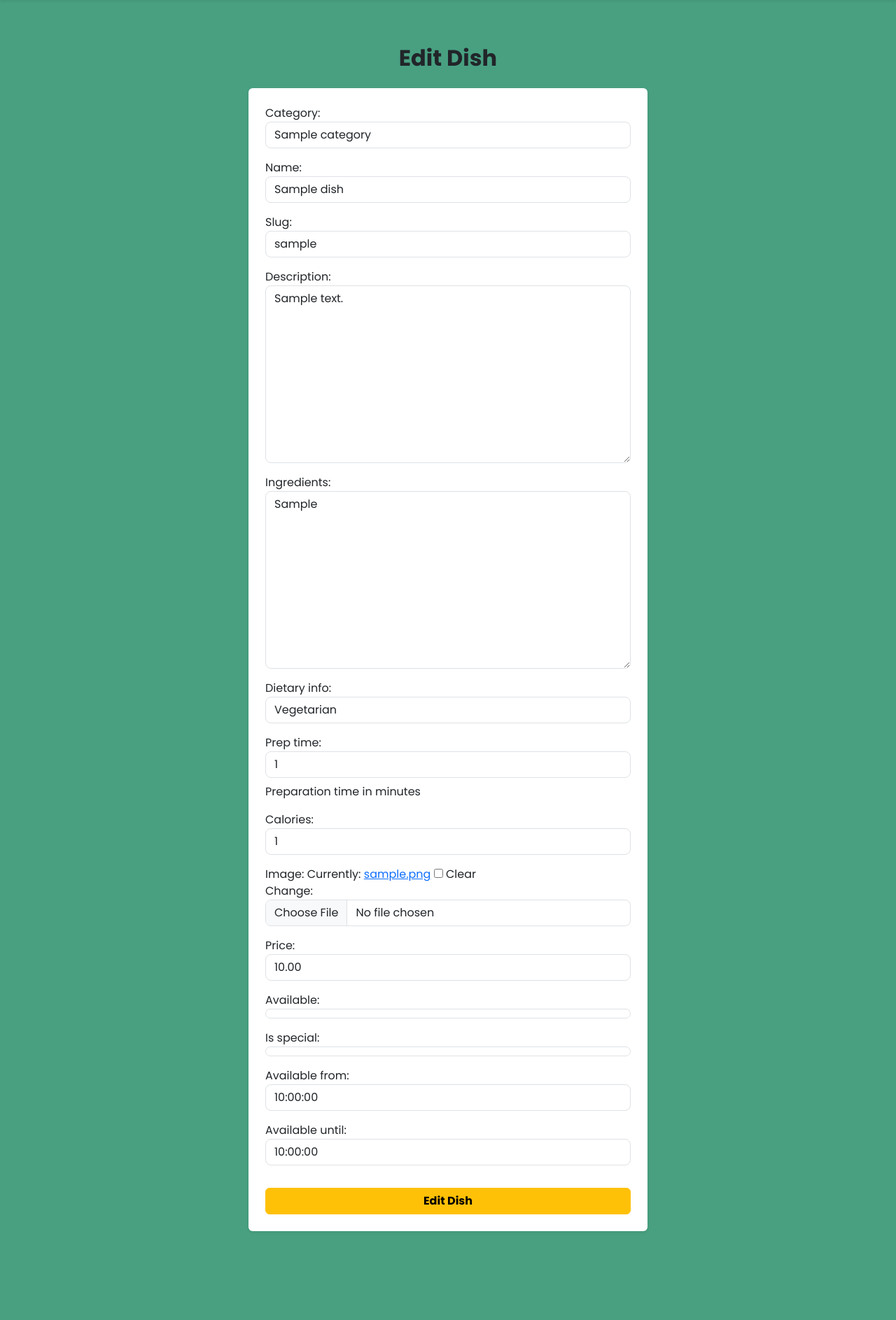
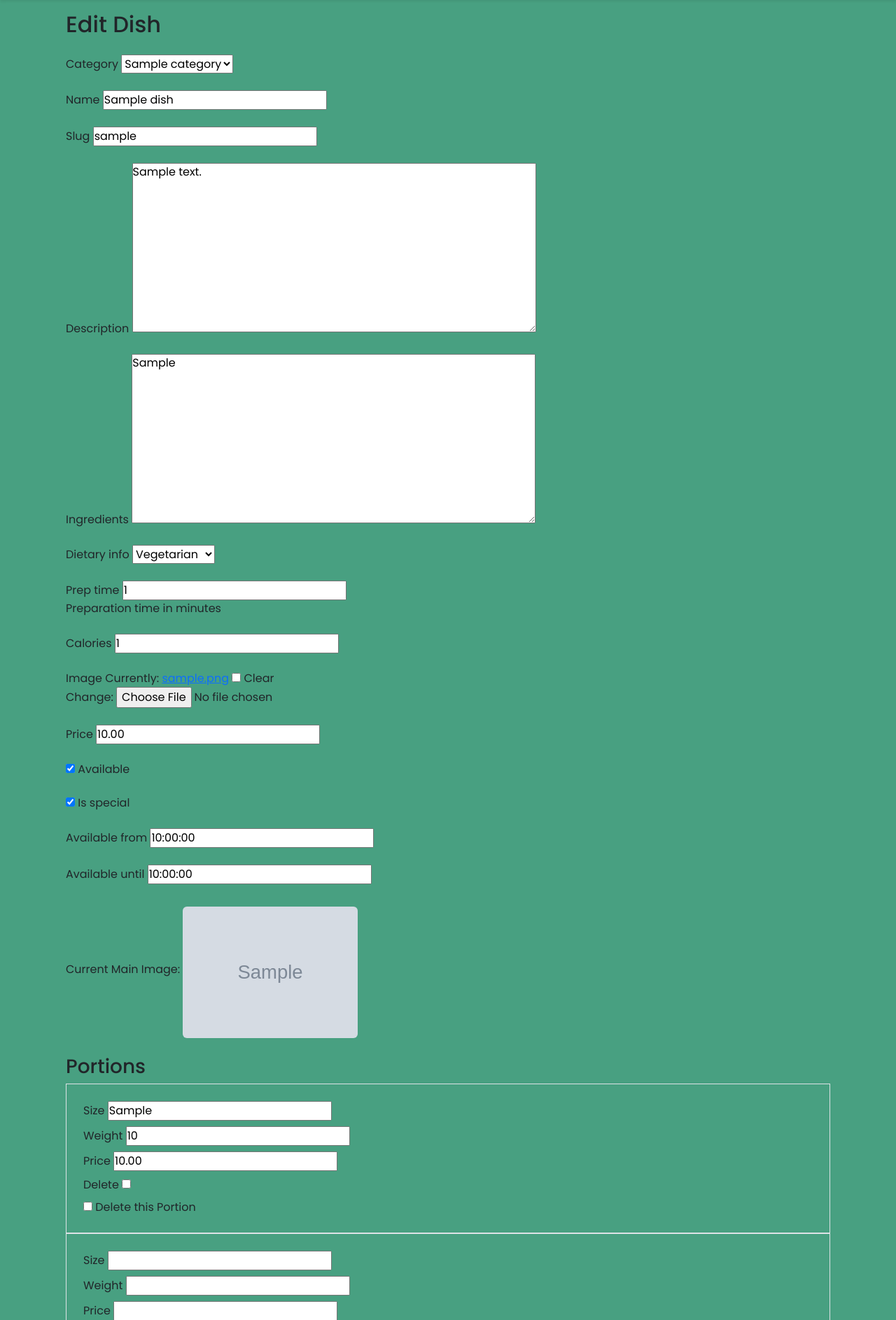
Before and after one commit to Eyongtarh/Tarh-Tastyhub, a Django app: a page that uses templates/base.html in a window 1280 px wide. Shown: the part 62-1949 px from the top of the page at 70% size. Run offline with Django 3.2, Linux system fonts and the light colour scheme; a user stored in the database is signed in; tables that the repository leaves empty hold one stand-in row (values such as "Sample post"); grey boxes marked "Sample" are stand-in pictures; some libraries are stand-ins or nearby versions.

Commit message:
edit admin dashboard templates

```diff
--- a/dishes/forms.py
+++ b/dishes/forms.py
@@ -1,5 +1,6 @@
 from django import forms
-from .models import Dish, Category
+from django.forms import inlineformset_factory
+from .models import Dish, Category, DishImage, DishPortion
 
 
 class DishForm(forms.ModelForm):
@@ -22,18 +23,38 @@
             'available_until',
         )
 
-    def __init__(self, *args, **kwargs):
-        super().__init__(*args, **kwargs)
-        for field_name, field in self.fields.items():
-            field.widget.attrs['class'] = 'form-control mb-2'
+
+class DishPortionForm(forms.ModelForm):
+    class Meta:
+        model = DishPortion
+        fields = ('size', 'weight', 'price')
+
+
+DishPortionFormSet = inlineformset_factory(
+    Dish,
+    DishPortion,
+    form=DishPortionForm,
+    extra=1,
+    can_delete=True
+)
+
+
+class DishImageForm(forms.ModelForm):
+    class Meta:
+        model = DishImage
+        fields = ('image', 'alt_text')
+
+
+DishImageFormSet = inlineformset_factory(
+    Dish,
+    DishImage,
+    form=DishImageForm,
+    extra=2,
+    can_delete=True
+)
 
 
 class CategoryForm(forms.ModelForm):
     class Meta:
         model = Category
         fields = ('name', 'slug', 'menu_type', 'description', 'icon')
-
-    def __init__(self, *args, **kwargs):
-        super().__init__(*args, **kwargs)
-        for field in self.fields.values():
-            field.widget.attrs['class'] = 'form-control mb-2'
--- a/dishes/templates/dishes/add_edit_dish.html
+++ b/dishes/templates/dishes/add_edit_dish.html
@@ -1,16 +1,110 @@
 {% extends 'base.html' %}
 {% load static %}
+
+{% block title %}
+  Tarh Tastyhub
+{% endblock %}
 {% block content %}
-  <div class="container py-5">
-    <h2 class="fw-bold text-center mb-4">{{ action }} Dish</h2>
-    <div class="row justify-content-center">
-      <div class="col-md-6 bg-white p-4 rounded shadow-sm">
-        <form method="POST" enctype="multipart/form-data">
-          {% csrf_token %}
-          {{ form.as_p }}
-          <button type="submit" class="btn btn-warning fw-bold w-100 mt-3">{{ action }} Dish</button>
-        </form>
+  <div class="container mx-auto px-4 py-6">
+    <h2 class="text-2xl font-semibold mb-4">{{ action }} Dish</h2>
+    <form method="post" enctype="multipart/form-data" class="space-y-6">
+      {% csrf_token %}
+      <div class="mb-4">{{ form.non_field_errors }}</div>
+
+      <!-- Main Dish Fields -->
+      <div class="grid grid-cols-1 md:grid-cols-2 gap-4">
+        {% for field in form %}
+          <div class="mb-4">
+            {% if field.name in 'available,is_special' %}
+              <div class="flex items-center space-x-2 mt-1">
+                {{ field }}
+                <label for="{{ field.id_for_label }}" class="text-gray-700 text-sm">{{ field.label }}</label>
+              </div>
+            {% else %}
+              <label class="block text-sm font-medium text-gray-700">{{ field.label }}</label>
+              {{ field }}
+              {% if field.help_text %}
+                <p class="text-xs text-gray-500">{{ field.help_text }}</p>
+              {% endif %}
+            {% endif %}
+            {% for error in field.errors %}
+              <p class="text-red-600 text-sm">{{ error }}</p>
+            {% endfor %}
+          </div>
+        {% endfor %}
       </div>
-    </div>
+
+      <!-- Current Main Image -->
+      {% if form.instance.pk and form.instance.image %}
+        <div class="mb-4">
+          <label class="block text-sm font-medium text-gray-700">Current Main Image:</label>
+          <img src="{{ form.instance.image.url }}" class="mt-2 rounded" style="max-width: 250px;" />
+        </div>
+      {% endif %}
+
+      <!-- Portions Formset -->
+      <h3 class="text-xl font-semibold mt-6 mb-2">Portions</h3>
+      {{ portion_formset.management_form }}
+      <div class="space-y-4">
+        {% for formset_form in portion_formset.forms %}
+          <div class="border p-4 rounded-lg bg-gray-50">
+            {% for field in formset_form.visible_fields %}
+              <div class="mb-2">
+                <label class="block text-sm font-medium text-gray-700">{{ field.label }}</label>
+                {{ field }}
+                {% for error in field.errors %}
+                  <p class="text-red-600 text-sm">{{ error }}</p>
+                {% endfor %}
+              </div>
+            {% endfor %}
+            {% if formset_form.instance.pk %}
+              <div class="flex items-center mt-2 space-x-2">
+                {{ formset_form.DELETE }}
+                <label class="text-red-600 text-sm">Delete this Portion</label>
+              </div>
+            {% endif %}
+          </div>
+        {% endfor %}
+      </div>
+
+      <!-- Additional Images Formset -->
+      <h3 class="text-xl font-semibold mt-6 mb-2">Additional Images</h3>
+      {{ image_formset.management_form }}
+      {% if form.instance.pk and form.instance.images.all %}
+        <div class="mb-4 flex flex-wrap gap-3">
+          {% for image in form.instance.images.all %}
+            <div class="text-center">
+              <img src="{{ image.image.url }}" class="rounded mb-1" style="width:140px; height:auto;" />
+              <div class="text-xs">{{ image.alt_text }}</div>
+            </div>
+          {% endfor %}
+        </div>
+      {% endif %}
+
+      <div class="space-y-4">
+        {% for img_form in image_formset.forms %}
+          <div class="border p-4 rounded-lg bg-gray-50">
+            {% for field in img_form.visible_fields %}
+              <div class="mb-2">
+                <label class="block text-sm font-medium text-gray-700">{{ field.label }}</label>
+                {{ field }}
+                {% for error in field.errors %}
+                  <p class="text-red-600 text-sm">{{ error }}</p>
+                {% endfor %}
+              </div>
+            {% endfor %}
+            {% if img_form.instance.pk %}
+              <div class="flex items-center mt-2 space-x-2">
+                {{ img_form.DELETE }}
+                <label class="text-red-600 text-sm">Delete this Image</label>
+              </div>
+            {% endif %}
+          </div>
+        {% endfor %}
+      </div>
+
+      <!-- Submit Button -->
+      <button type="submit" class="mt-6 bg-blue-600 text-white px-6 py-2 rounded hover:bg-blue-700 transition">{{ action }} Dish</button>
+    </form>
   </div>
 {% endblock %}
--- a/dishes/templates/dishes/dish_detail.html
+++ b/dishes/templates/dishes/dish_detail.html
@@ -2,7 +2,7 @@
 {% load static %}
 
 {% block title %}
-  {{ dish.name }} - Tarh Tastyhub
+  {{ dish.name }} Tarh Tastyhub
 {% endblock %}
 
 {% block content %}
--- a/dishes/views.py
+++ b/dishes/views.py
@@ -5,7 +5,7 @@
 from django.db.models import Q
 
 from .models import Category, Dish
-from .forms import DishForm, CategoryForm
+from .forms import DishForm, DishPortionFormSet, DishImageFormSet, CategoryForm
 
 
 def admin_required(user):
@@ -24,12 +24,7 @@
 
 
 def all_dishes(request):
-    """
-    Show all dishes with optional:
-    - Search by name, ingredients, dietary info
-    - Category filter
-    - Pagination
-    """
+    """Show all dishes with optional search, category filter, and pagination."""
     search_term = request.GET.get("q", "").strip()
     category_slug = request.GET.get("category", "").strip()
     page = request.GET.get("page", 1)
@@ -127,10 +122,28 @@
 def add_dish(request):
     """Add a new dish (admin only)."""
     form = DishForm(request.POST or None, request.FILES or None)
-    if request.method == "POST" and form.is_valid():
-        form.save()
-        return redirect("dish_list")
-    return render(request, "dishes/add_edit_dish.html", {"form": form, "action": "Add"})
+    portion_formset = DishPortionFormSet(request.POST or None, instance=form.instance)
+    image_formset = DishImageFormSet(request.POST or None, request.FILES or None, instance=form.instance)
+
+    if request.method == "POST":
+        if form.is_valid() and portion_formset.is_valid() and image_formset.is_valid():
+            dish = form.save()
+            portion_formset.instance = dish
+            portion_formset.save()
+            image_formset.instance = dish
+            image_formset.save()
+            return redirect("dish_list")
+
+    return render(
+        request,
+        "dishes/add_edit_dish.html",
+        {
+            "form": form,
+            "portion_formset": portion_formset,
+            "image_formset": image_formset,
+            "action": "Add",
+        }
+    )
 
 
 @login_required
@@ -139,11 +152,27 @@
     """Edit a dish (admin only)."""
     dish = get_object_or_404(Dish, slug=slug)
     form = DishForm(request.POST or None, request.FILES or None, instance=dish)
-    if request.method == "POST" and form.is_valid():
-        form.save()
-        cache.delete(f"dish_detail_{slug}")
-        return redirect("dish_detail", slug=dish.slug)
-    return render(request, "dishes/add_edit_dish.html", {"form": form, "action": "Edit"})
+    portion_formset = DishPortionFormSet(request.POST or None, instance=dish)
+    image_formset = DishImageFormSet(request.POST or None, request.FILES or None, instance=dish)
+
+    if request.method == "POST":
+        if form.is_valid() and portion_formset.is_valid() and image_formset.is_valid():
+            form.save()
+            portion_formset.save()
+            image_formset.save()
+            cache.delete(f"dish_detail_{slug}")
+            return redirect("dish_detail", slug=dish.slug)
+
+    return render(
+        request,
+        "dishes/add_edit_dish.html",
+        {
+            "form": form,
+            "portion_formset": portion_formset,
+            "image_formset": image_formset,
+            "action": "Edit",
+        }
+    )
 
 
 @login_required
@@ -162,7 +191,7 @@
 @user_passes_test(admin_required)
 def add_category(request):
     """Add a category (admin only)."""
-    form = CategoryForm(request.POST or None)
+    form = CategoryForm(request.POST or None, request.FILES or None)
     if request.method == "POST" and form.is_valid():
         form.save()
         cache.delete("cached_category_menu")
@@ -175,7 +204,7 @@
 def edit_category(request, slug):
     """Edit a category (admin only)."""
     category = get_object_or_404(Category, slug=slug)
-    form = CategoryForm(request.POST or None, instance=category)
+    form = CategoryForm(request.POST or None, request.FILES or None, instance=category)
     if request.method == "POST" and form.is_valid():
         form.save()
         cache.delete("cached_category_menu")
--- a/requirements.txt
+++ b/requirements.txt
@@ -4,16 +4,15 @@
 channels_redis==4.3.0
 charset-normalizer==3.4.4
 crispy-bootstrap5==2025.6
-dj-database-url==0.5.0
 Django==5.2.8
 django-allauth==65.13.1
 django-crispy-forms==2.5
 django-htmx-messages==0.1.1
 django-ratelimit==4.1.0
+django-widget-tweaks==1.5.0
 idna==3.11
 msgpack==1.1.2
 pillow==12.0.0
-psycopg2==2.9.11
 redis==7.1.0
 requests==2.32.5
 setuptools==80.9.0
--- a/tarh_tastyhub/settings.py
+++ b/tarh_tastyhub/settings.py
@@ -34,6 +34,7 @@
     'checkout',
     'profiles',
     'feedback',
+    'widget_tweaks',
 ]
 
 SITE_ID = 1
```
Also changed, not shown: checkout/admin_dashboard_view.py (+24 -22 lines), dishes/templates/dishes/add_edit_category.html (+34 -10 lines), dishes/templates/dishes/delete_category.html (+14 -9 lines), dishes/templates/dishes/delete_dish.html (+21 -10 lines), templates/base.html (+0 -16 lines).
